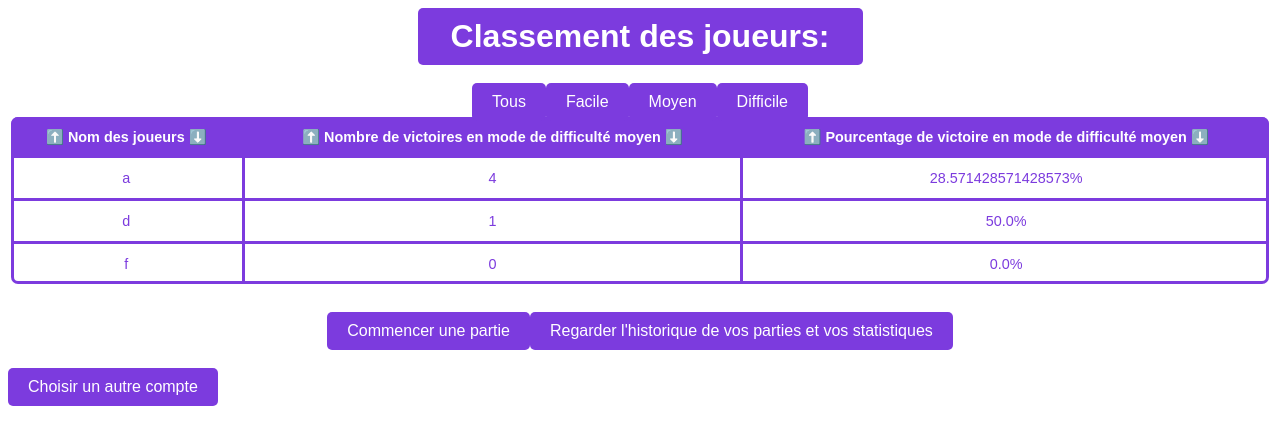
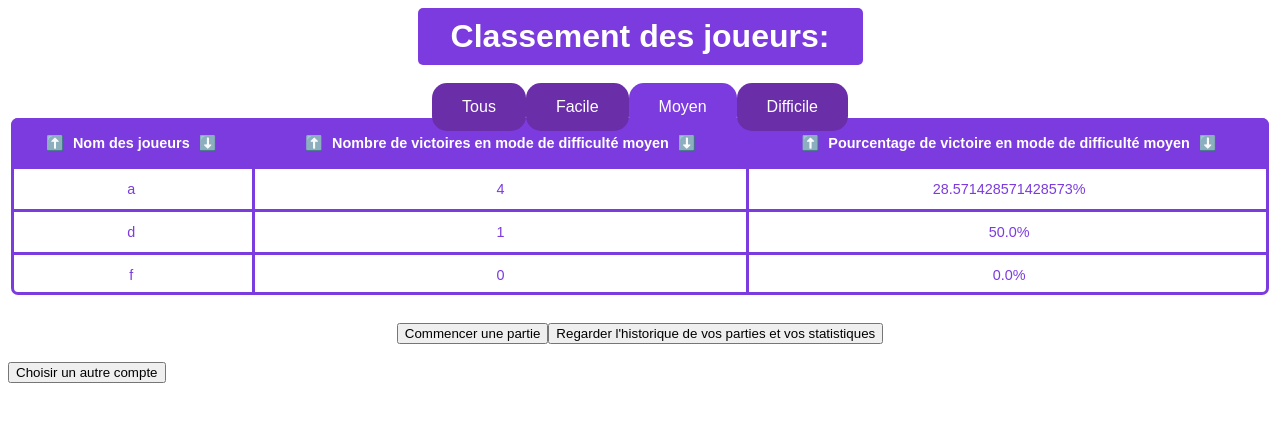
Before and after one commit to TimeoBlondeleauDubois/Pendu-site-avec-base-de-donnee, a Flask app: page /classement_moyen in a window 1280 px wide. Shown: the top 445 px of the page. Run offline with Flask 3, Linux system fonts and the light colour scheme; data comes from the database, SQL or seed files in the repository.

Commit message:
style bouton facile, moyen, difficile, tous

```diff
--- a/static/style4.css
+++ b/static/classement.css
@@ -2,28 +2,24 @@
     font-family: sans-serif;
 }
 
-a {
-    display: inline-block;
-    background-color: #7c3bde;
-    color: #ffffff;
-    padding: 10px 20px;
-    text-decoration: none;
-    border-radius: 5px;
+button {
+    border: none;
+    background: none;
+    color: inherit;
+    padding: 15px 30px;
+    cursor: pointer;
+    font: inherit;
+    border-radius: 15px;
     transition: background-color 0.3s;
 }
 
-a:hover {
-    background-color: #6a2ea9;
+.content-table th button,
+.content-table td button {
+    padding: 5px;
 }
 
-
-a input[type="button"] {
-    border: none;
-    background: none;
-    color: inherit;
-    padding: 0;
-    cursor: pointer;
-    font: inherit;
+button:hover {
+    background-color: #7c3bde;
 }
 
 h1, h3 {
@@ -40,7 +36,6 @@
     justify-content: center;
     margin-top: 20px;
 }
-
 
 .title-container {
     background-color: #7c3bde;
@@ -73,7 +68,6 @@
     border-radius: 0 0 -5px -5px;
 }
 
-
 .content-table tbody tr {
     border-bottom: 3px solid #7c3bde;
     color: #ffffff;
@@ -85,7 +79,6 @@
     font-size: 0.9em;
     min-width: 400px;
     overflow: hidden;
-    /* box-shadow: 0 0 10px #000000; */
     flex-direction: row;
     justify-content: center;
     align-items: center;
@@ -105,11 +98,9 @@
     border-radius: 10px 10px 0 0;
 }
 
-
 .content-table {
     box-shadow: inset 0 0 0 3px #7c3bde;
 }
-
 
 .content-table tbody tr td {
     color: #7c3bde;
@@ -136,23 +127,10 @@
     margin: 0 auto;
 }
 
-
-button {
-    border: none;
-    background: none;
-    padding: 0;
-    font: inherit;
-    cursor: pointer;
-    outline: inherit;
-}
-
-/* CSS */
-
-/* Ajoutez ces règles pour ajuster l'espacement entre le tableau et les boutons */
 .table-section {
-    margin-top: -32px; /* Réduit l'espace en bas du tableau */
+    margin-top: -41px;
 }
 
 .bouton-section {
-    margin-top: 0px; /* Réduit l'espace en haut des boutons */
+    margin-top: 0px;
 }
--- /dev/null
+++ b/static/moyen.css
@@ -0,0 +1,19 @@
+.bouton-tous {
+    background-color: #6a2ea9;
+    color: white;
+}
+
+.bouton-facile {
+    background-color: #6a2ea9;
+    color: white;
+}
+
+.bouton-moyen {
+    background-color: #7c3bde;
+    color: white;
+}
+
+.bouton-difficile {
+    background-color: #6a2ea9;
+    color: white;
+}
--- a/templates/classement_moyen.html
+++ b/templates/classement_moyen.html
@@ -4,7 +4,8 @@
     <meta charset="UTF-8">
     <meta name="viewport" content="width=device-width, initial-scale=1.0">
     <title>Classement des joueurs</title>
-    <link rel="stylesheet" href="/static/style4.css">
+    <link rel="stylesheet" href="/static/classement.css">
+    <link rel="stylesheet" href="/static/moyen.css">
 </head>
 <body>
     <div class="title-container">
@@ -13,16 +14,16 @@
     <br>
     <div class="bouton-section">
         <a href="/classement_total">
-            <input type="button" value="Tous" />
+            <button class="bouton-tous">Tous</button>
         </a>
         <a href="/classement_facile">
-            <input type="button" value="Facile" />
+            <button class="bouton-facile">Facile</button>
         </a>
         <a href="/classement_moyen">
-            <input type="button" value="Moyen" />
+            <button class="bouton-moyen">Moyen</button>
         </a>
         <a href="/classement_difficile">
-            <input type="button" value="Difficile" />
+            <button class="bouton-difficile">Difficile</button>
         </a>
     </div>
     <div class="table-section difficulty-section">
--- a/templates/historique.html
+++ b/templates/historique.html
@@ -4,7 +4,7 @@
     <meta charset="UTF-8">
     <meta name="viewport" content="width=device-width, initial-scale=1.0">
     <title>Historique</title>
-    <link rel="stylesheet" href="/static/style3.css">
+    <link rel="stylesheet" href="/static/historique.css">
 </head>
 <body>
     <div class="title-container">
```
Also changed, not shown: static/difficile.css (added, +19 -0 lines), static/facile.css (added, +19 -0 lines), static/tous.css (added, +19 -0 lines), templates/classement_difficile.html (+6 -5 lines), templates/classement_facile.html (+6 -5 lines), templates/classement_total.html (+6 -5 lines), static/historique.css (renamed from static/style3.css).
